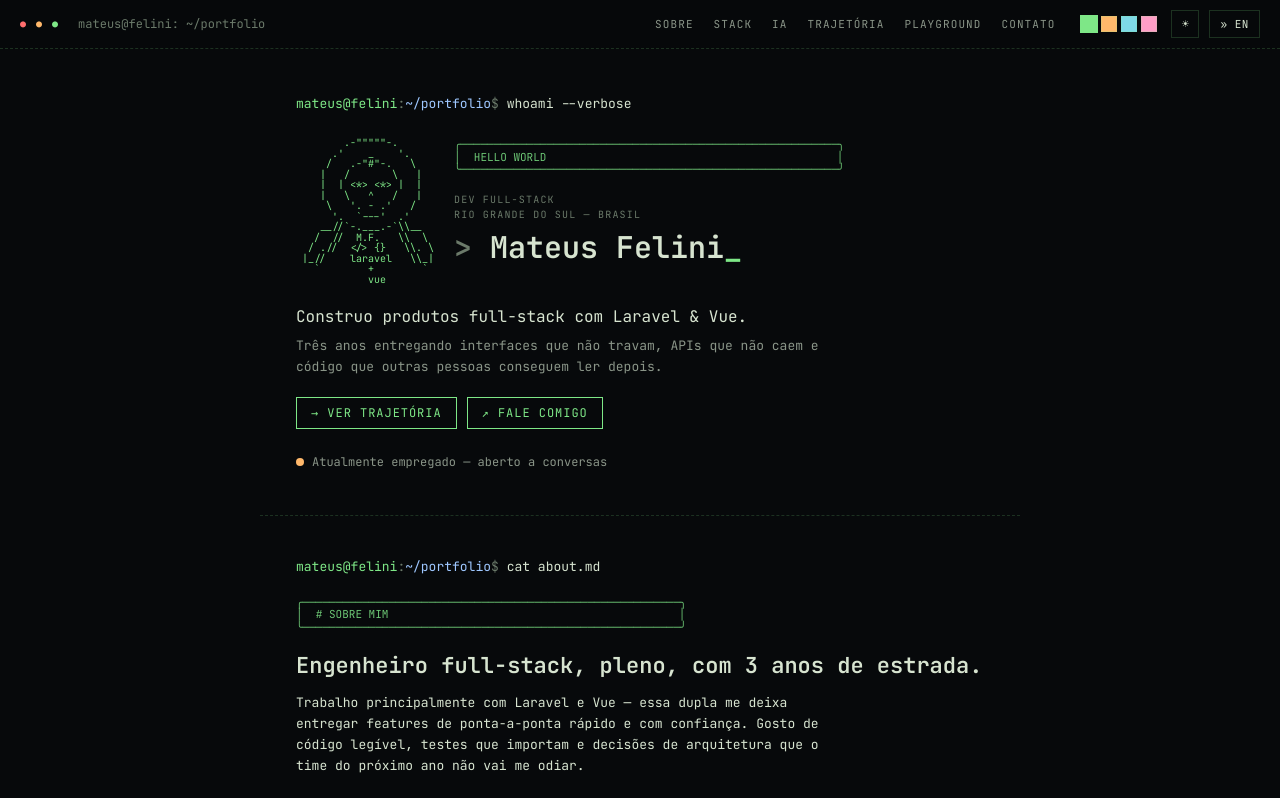
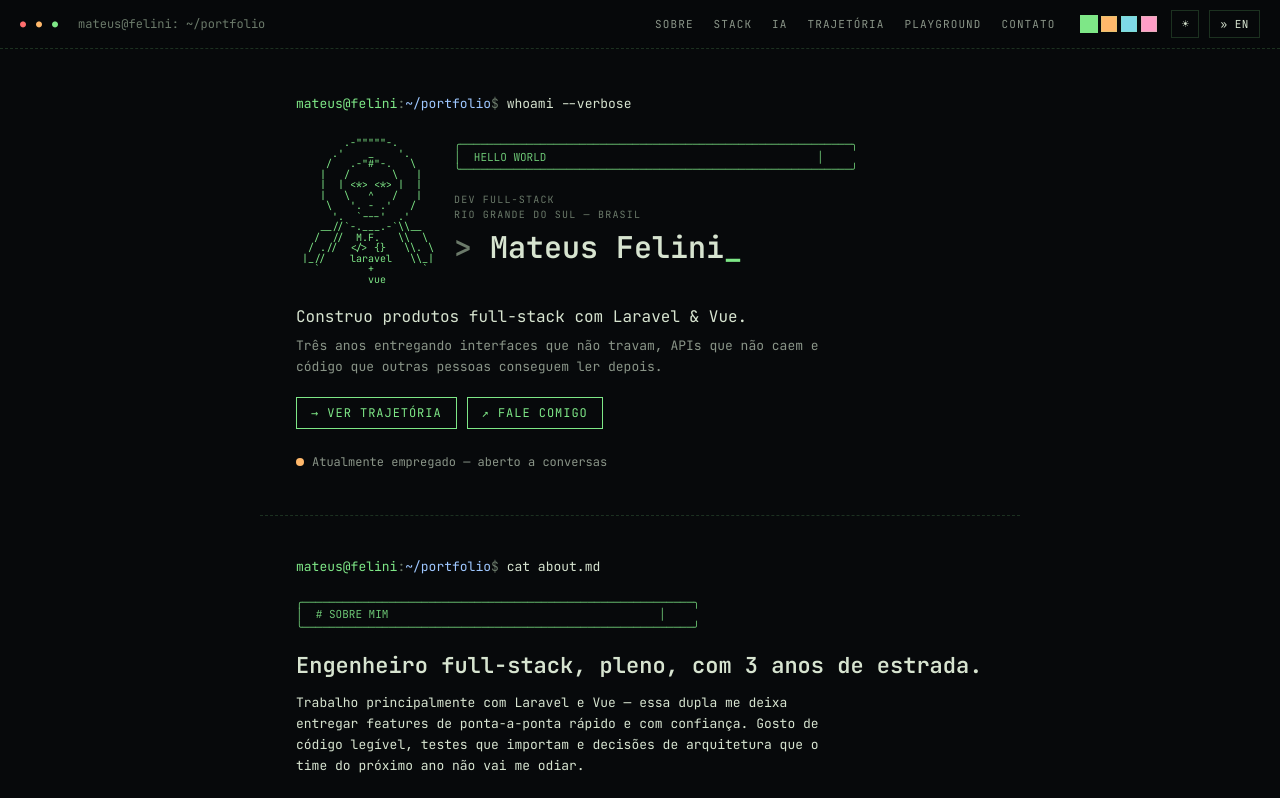
Before and after one commit to M4teus2020/portfolio, a Vue app: page / in a window 1280 px wide. Shown: the top 798 px of the page. Built offline with nearby package versions, Linux system fonts and the light colour scheme.

Commit message:
fix: ajustar o preenchimento do texto no componente AsciiHeader

```diff
--- a/src/components/ui/AsciiHeader.vue
+++ b/src/components/ui/AsciiHeader.vue
@@ -3,13 +3,13 @@ import { computed } from 'vue'
 
 const props = defineProps<{ text: string }>()
 
-const padded = computed(() => props.text.padEnd(55))
+const padded = computed(() => props.text.padEnd(52))
 </script>
 
 <template>
   <pre
     class="font-mono text-accent text-[11px] leading-[1.15] m-0 whitespace-pre opacity-85 select-none overflow-x-auto"
-  >╭─────────────────────────────────────────────────────────╮
+  >╭───────────────────────────────────────────────────────────╮
 │  {{ padded }}│
-╰─────────────────────────────────────────────────────────╯</pre>
+╰───────────────────────────────────────────────────────────╯</pre>
 </template>
```
